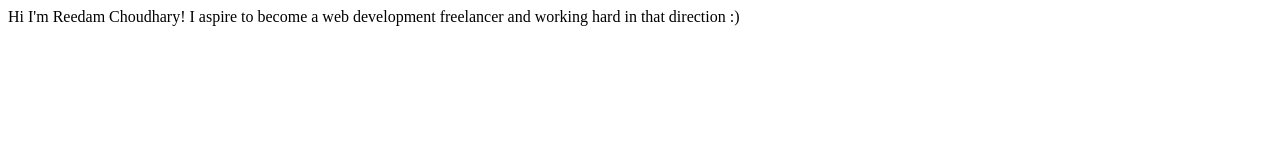
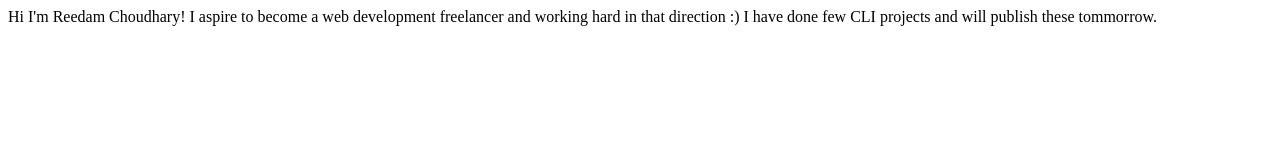
Before and after one commit to reedamchoudhary/reedamchoudhary-portfolio.com, a plain HTML site: page index.html in a window 1280 px wide. Drawn offline with Linux system fonts and the light colour scheme.

Commit message:
updated details of project

```diff
--- a/index.html
+++ b/index.html
@@ -5,5 +5,6 @@
     </head>
     <body>
         Hi I'm Reedam Choudhary! I aspire to become a web development freelancer and working hard in that direction :)
+        I have done few CLI projects and will publish these tommorrow.
     </body>
 </html>
```
